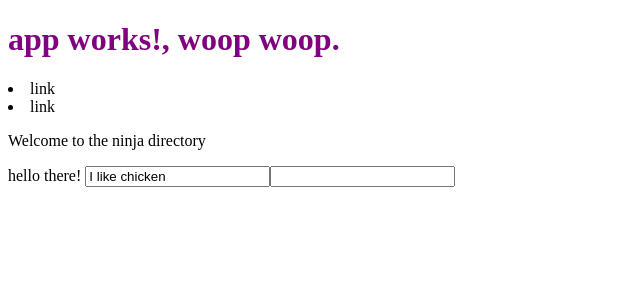
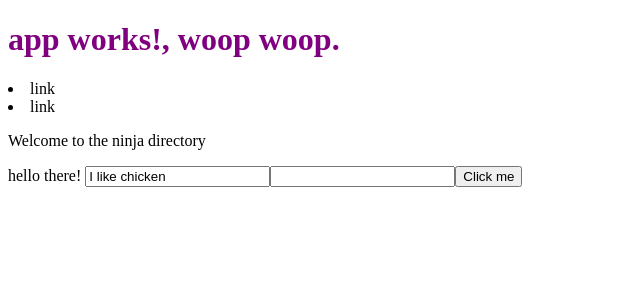
Before and after one commit to KhalilMinalang/ninja-directory, an Angular app: page / in a window 1280 px wide. Shown: the top 300 px of the page, without its empty margins (0-640 px from the left). Built offline with nearby package versions, Linux system fonts and the light colour scheme.

Commit message:
Angular 2 Tutorial #12 - Event Binding

```diff
--- a/src/app/home/home.component.html
+++ b/src/app/home/home.component.html
@@ -22,3 +22,10 @@
 <input value="{{ myString }}" />
 <!-- working -->
 <input required="{{ myBoolean }}" />
+
+<!-- when you click this button it will try to find the alertMe() function in home.component.ts -->
+<button
+  (click)="alertMe('i like beef')"
+>
+  Click me
+</button>
--- a/src/app/home/home.component.ts
+++ b/src/app/home/home.component.ts
@@ -13,6 +13,12 @@ export class HomeComponent implements OnInit {
   // myBoolean = true;
   myBoolean = false;
 
+  alertMe(valParam:any) {
+
+    let val = valParam
+    alert(val);
+  }
+
   constructor() { }
 
   // this will initialize whenever this component is created
```
